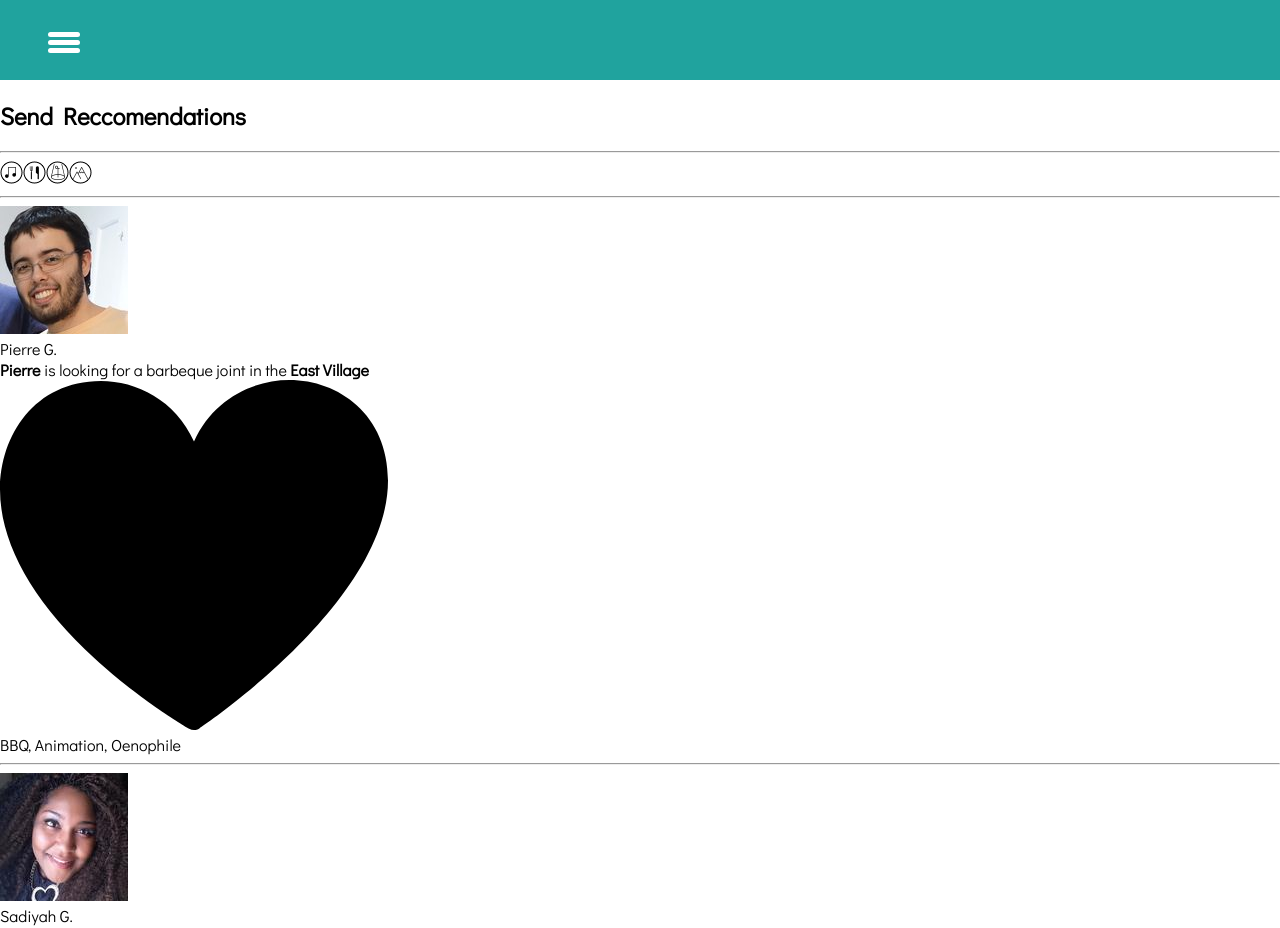
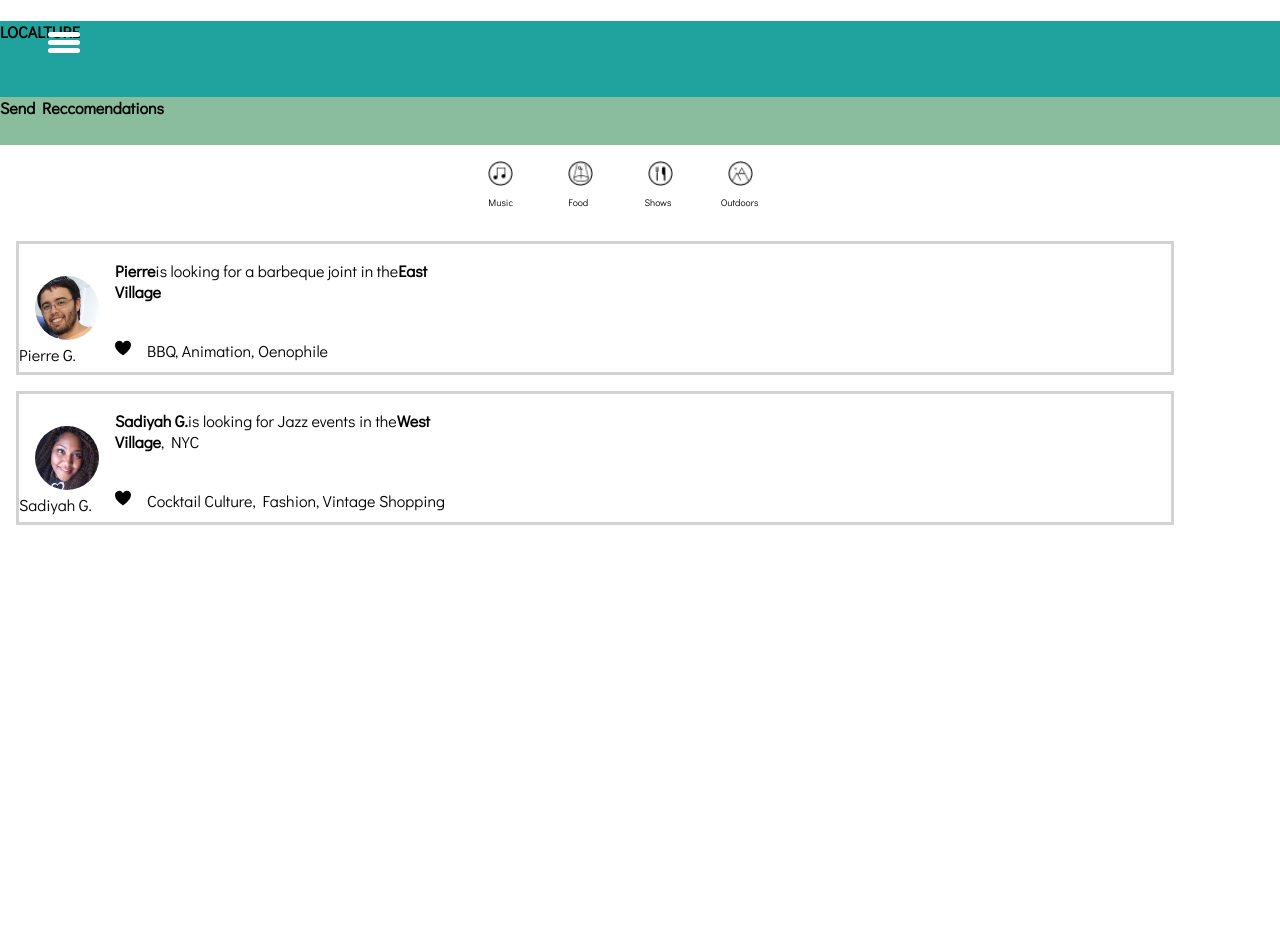
Before and after one commit to itzamnahuerta/localture, a React (Create React App) app in the folder client/: page /travelers_near_you in a window 1280 px wide. Shown: the top 928 px of the page. After the commit the page ends 800 px from the top, so only its background shows below. Built offline with nearby package versions, Linux system fonts and the light colour scheme.

Commit message:
solved grid display on mytrips and travelers

```diff
--- a/client/src/components/Header/Header.jsx
+++ b/client/src/components/Header/Header.jsx
@@ -4,6 +4,7 @@ export default class Header extends Component {
   render() {
     return (
       <div className="header">
+      <h4>LOCALTURE </h4>
       </div>
     )
   }
--- a/client/src/components/TravelersNear/TravelersNear.js
+++ b/client/src/components/TravelersNear/TravelersNear.js
@@ -20,89 +20,56 @@ class TravelersNear extends Component {
         // }
         // else{
             return (
-                <div>
-                    <div>
-                        <h2>Send Reccomendations</h2>
-                        <hr/>
-                    </div>
-                    <div>
-                        {/* <img src={All} alt=''/> */}
-                        <img src={Music} alt=''/>
-                        <img src={Food} alt=''/>
-                        <img src={Entertainment} alt=''/>
-                        <img src={Active} alt=''/>
-                    <hr/>
+                <div className="travelers-near">
+                    <div className="send-recc">
+                        <h4>Send Reccomendations</h4>
                     </div>
 
-                    <div>
-                        <div>
-                            <img src={Pierre} alt='' />
+                    <div className="icon-interests" >
+                    <img src={Music} alt=''/>
+                    <p className="icon-music-title"> Music </p>
+
+                    <img src={Food} alt=''/>
+                    <p className="icon-food-title"> Food </p>
+
+                    <img src={Entertainment} alt=''/>
+                    <p className="icon-shows-title"> Shows</p>
+
+                    <img src={Active} alt=''/>
+                    <p className="icon-outdoor-title"> Outdoors </p>
+                </div>
+
+                    <div className="user-interest-post">
+                        <div className="user-info">
+                            <img className="user-profile-photo" src={Pierre} alt='' />
                             <div>Pierre G.</div>
-                            <div><strong>Pierre</strong> is looking for a barbeque joint in the <strong>East Village</strong></div>
                         </div>
-                        <img src={Heart} alt='' />
-                        <div>BBQ, Animation, Oenophile</div>
+                        <div className="interest-post">
+                            <strong>Pierre</strong>
+                            is looking for a barbeque joint in the
+                            <strong>East Village</strong>
+                        </div>
+                        <div className="love-interests">
+                            <img className="heart-icon" src={Heart} alt='' />
+                            <div className="personal-interests">BBQ, Animation, Oenophile</div>
+                        </div>
+                    </div>
+                    <div className="user-interest-post">
+                         <div className="user-info">
+                            <img className="user-profile-photo" src={Sadiyah} alt='' />
+                            <div>Sadiyah G.</div>
+                        </div>
+                        <div  className="interest-post">
+                            <strong>Sadiyah G.</strong>
+                            is looking for Jazz events in the
+                            <strong>West Village</strong>, NYC
+                        </div>
+                        <div className="love-interests">
+                            <img  className="heart-icon" src={Heart} alt='' />
+                            <div>Cocktail Culture, Fashion, Vintage Shopping</div>
+                        </div>
                     </div>
 
-                    <hr/>
-
-                    <div>
-                        <div>
-                            <img src={Sadiyah} alt='' />
-                            <div>Sadiyah G.</div>
-                            <div><strong>Sadiyah G.</strong> is looking for Jazz events in the <strong>West Village</strong>, NYC</div>
-                        </div>
-                        <img src={Heart} alt='' />
-                        <div>Cocktail Culture, Fashion, Vintage Shopping</div>
-                    </div>
-
-                    <hr/>
-
-                    <div>
-                        <div>
-                            <img src={Ronan} alt='' />
-                            <div>Ronan D.</div>
-                            <div><strong>Ronan D.</strong> is looking for a craft beer garden in <strong>Astoria, Queens</strong></div>
-                        </div>
-                        <img src={Heart} alt='' />
-                        <div>Record shopping, Fashion, Animation</div>
-                    </div>
-
-                    <hr/>
-
-                    <div>
-                        <div>
-                            <img src={Noriko} alt='' />
-                            <div>Noriko L.</div>
-                            <div><strong>Noriko L.</strong> is looking for a hip-hop spot in <strong>Flatiron, </strong>NYC</div>
-                        </div>
-                        <img src={Heart} alt='' />
-                        <div>Record Shopping, Film, Southern food</div>
-                    </div>
-
-                    <hr/>
-
-                    <div>
-                        <div>
-                            <img src={Analisa} alt='' />
-                            <div>Analisa K.</div>
-                            <div><strong>Analisa K.</strong> is looking for Mexican food near <strong>Times Square</strong></div>
-                        </div>
-                        <img src={Heart} alt='' />
-                        <div>Fashion, Vintage shopping, Cocktail Culture</div>
-                    </div>
-
-                    <hr/>
-
-                    <div>
-                        <div>
-                            <img src={Jaime} alt='' />
-                            <div>Jaime G.</div>
-                            <div><strong>Jaime G.</strong> is looking for handcrafted art bear <strong>DUMBO, BK</strong></div>
-                        </div>
-                        <img src={Heart} alt='' />
-                        <div>Pottery, Vegan Cooking, Gardens</div>
-                    </div>
 
                 </div>
             );
--- a/client/src/styles/App.scss
+++ b/client/src/styles/App.scss
@@ -6,6 +6,7 @@
 @import 'HamburgerMenu';
 @import 'ProfileInterests';
 @import 'MyTrips';
+@import 'TravelersNear';
 
 .App {
     font-family: 'Didact Gothic', sans-serif;
--- a/client/src/styles/MyTrips.scss
+++ b/client/src/styles/MyTrips.scss
@@ -1,3 +1,4 @@
+
 .my-trips{
     .recc-favs {
         // margin-top: 0em;
@@ -63,6 +64,7 @@
             margin-left: .9em;
         }
      }
+
     .user-review{
         width: 90%;
         height: 14em;
@@ -85,17 +87,28 @@
             margin-left: 1em;
         }
         .location-info {
-            border: 2px solid black;
+            margin-top: 1em;
+            border: 3px solid $lightgreen;;
             grid-column: 2/5;
+            height: 4em;
             .location-photo {
                 width: 2.3em;
                 height: 2.3em;
+                margin-top: 1em;
+                margin-left: .3em;
+            }
+            .flex-location {
+                display: flex;
+                flex-direction: column;
+                margin-top: -2.6em;
+                margin-left: 3em;
             }
         }
 
         .location-review {
             grid-column: 2/5;
             grid-row: 2/3;
+
         }
         .heart-icon {
             grid-column: 4/5;
--- /dev/null
+++ b/client/src/styles/TravelersNear.scss
@@ -0,0 +1,101 @@
+@import 'Colors';
+
+.travelers-near {
+    .send-recc {
+        background-color: $lightgreen;
+        height: 3em;
+        margin-top: -1.6em;
+    }
+    .icon-interests{
+        margin-top: 1em;
+        justify-content: center;
+        margin-left: 4em;
+        display: grid;
+        grid-template-columns: repeat(5, 5em);
+        grid-template-rows: 2em 2em;
+        img:nth-child(1) {
+            grid-column: 1/2;
+            grid-row: 1/2;
+        }
+        img:nth-child(2) {
+            grid-column: 2/3;
+            grid-row: 1/2;
+        }
+        img:nth-child(3) {
+            grid-column: 3/4;
+            grid-row: 1/2;
+
+        }
+        img:nth-child(4) {
+            grid-column: 4/5;
+            grid-row: 1/2;
+        }
+
+        .icon-music-title {
+            grid-column: 1/2;
+            grid-row: 2/3;
+            margin-top: 0.3em;
+            margin-left: 1.7em;
+        }
+        .icon-food-title {
+            grid-column: 2/3;
+            grid-row: 2/3;
+            margin-top: 0.3em;
+            margin-left: 1.7em;
+        }
+        .icon-shows-title {
+            grid-column: 3/4;
+            grid-row: 2/3;
+            margin-top: 0.3em;
+            margin-left: 1.3em;
+        }
+        .icon-outdoor-title {
+            grid-column: 4/5;
+            grid-row: 2/3;
+            margin-top: 0.3em;
+            margin-left: .9em;
+        }
+     }
+
+     .user-interest-post {
+        width: 90%;
+        height: 8em;
+        margin: 1em;
+        border: 3px solid lightgray;
+
+        display: grid;
+        grid-template-columns: 6em 22em;
+        grid-template-rows: 4em 4em;
+        grid-template-areas:
+         "a b "
+         "a c " ;
+
+        .user-info {
+            grid-area: a;
+        }
+        .interest-post {
+            grid-area: b;
+            margin-top: 1em;
+        }
+        .love-interests {
+            grid-area: c;
+            display: flex;
+            margin-top: 2em;
+        }
+     }
+     .user-profile-photo {
+        width: 4em;
+        height: 4em;
+        border-radius: 50%;
+        margin-top: 2em;
+        margin-left: 1em;
+
+    }
+    .heart-icon {
+        width: 1em;
+        height: 1em;
+        margin-right: 1em;
+    }
+
+
+}
```
Also changed, not shown: client/src/components/MyTrips/MyTrips.js (+11 -2 lines).
